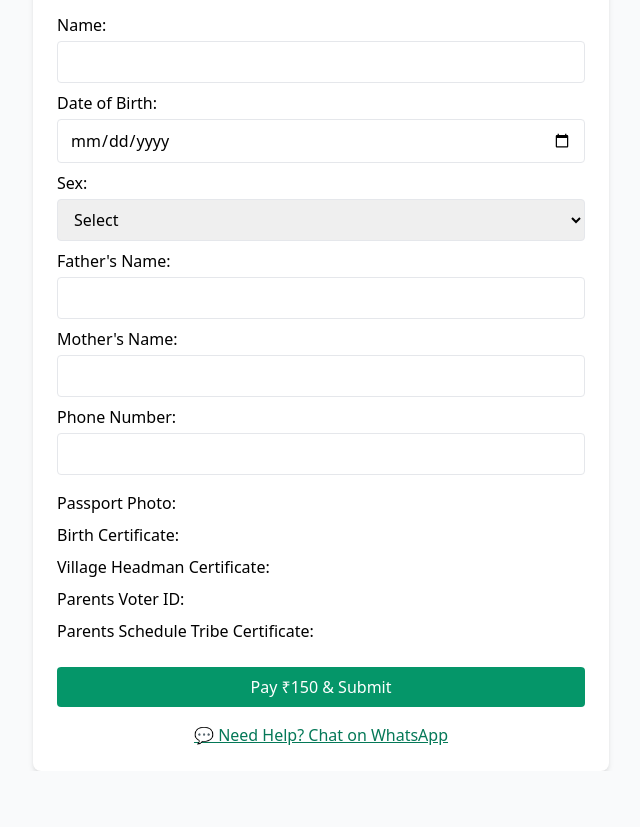
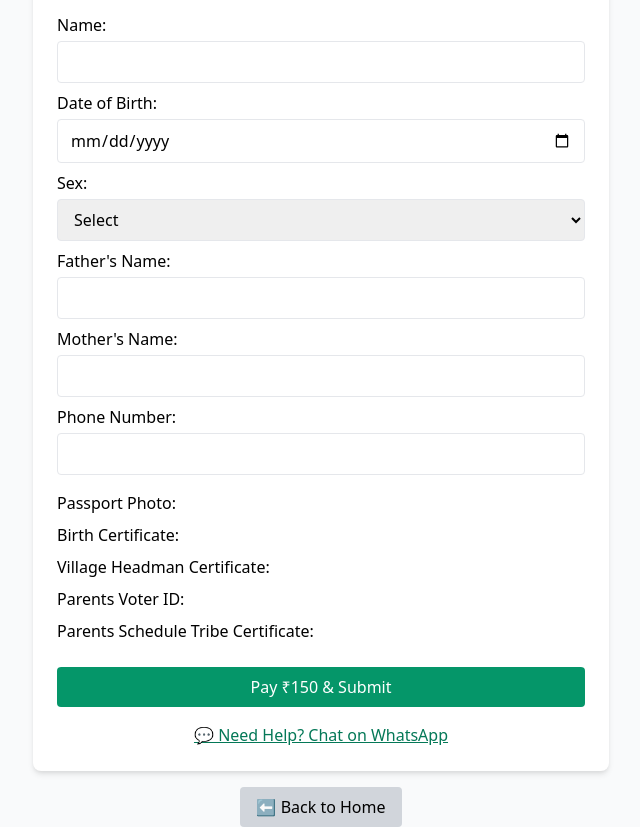
Before and after one commit to laitkam/Online-Document, a plain HTML site: page St.html in a window 1280 px wide. Shown: the part 95-922 px from the top of the page, without its empty margins (319-959 px from the left). Before the commit the page ends 866 px from the top, so only its background shows below. Drawn offline with nearby package versions, Linux system fonts and the light colour scheme; a script that the page names is missing.

Commit message:
Update St.html

```diff
--- a/St.html
+++ b/St.html
@@ -121,5 +121,8 @@
       rzp.open();
     }
   </script>
+  <div class="text-center mt-4">
+  <a href="index.html" class="inline-block bg-gray-300 hover:bg-gray-400 text-black px-4 py-2 rounded">⬅️ Back to Home</a>
+</div>
 </body>
 </html>
```
